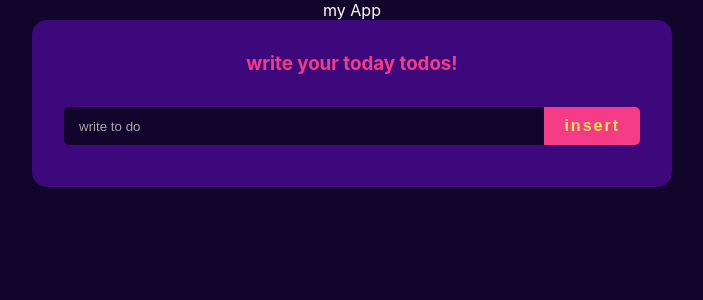
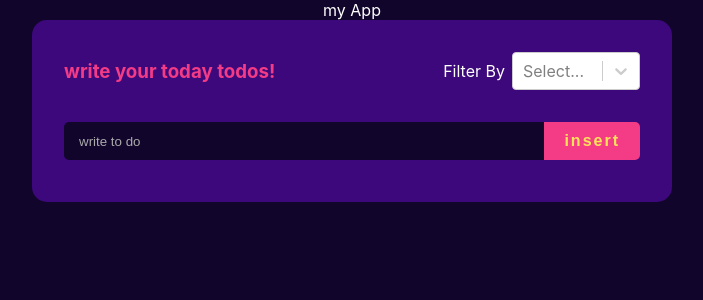
Before and after one commit to armin-bkh/todolistapp-react-js, a React (Create React App) app: page / in a window 1280 px wide. Shown: the top 300 px of the page, without its empty margins (288-991 px from the left). Built offline with nearby package versions, Linux system fonts and the light colour scheme.

Commit message:
added react-select to the project and added filter component for filter todos

```diff
--- a/package.json
+++ b/package.json
@@ -11,6 +11,7 @@
     "react-dom": "^17.0.2",
     "react-icons": "^4.2.0",
     "react-scripts": "4.0.3",
+    "react-select": "^4.3.1",
     "web-vitals": "^1.1.2"
   },
   "scripts": {
--- /dev/null
+++ b/src/Components/Filter/Filter.jsx
@@ -0,0 +1,23 @@
+import { useState } from "react";
+import SelectBox from "../common/SelectBox/SelectBox";
+
+const options = [
+    {value: "", label: "All"},
+    {value: "Uncompleted", label: "Uncompleted"},
+    {value: "Completed", label: "Completed"},
+];
+
+const FilterTodos = ({onFilter}) => {
+    const [filter, setFilter] = useState('');
+
+    const changeHandler = (e) => {
+        setFilter(e.value);
+        onFilter(e.value);
+    }
+
+    return (
+        <SelectBox label="Filter By" setFilter={setFilter} value={filter.value} onChange={changeHandler} options={options}/>
+     );
+}
+
+export default FilterTodos;
--- a/src/Components/NavBar/NavBar.jsx
+++ b/src/Components/NavBar/NavBar.jsx
@@ -1,8 +1,10 @@
+import FilterTodos from '../Filter/Filter';
 import styles from './NavBar.module.scss';
 
-const NavBar = ({ unCompleted }) => {
+const NavBar = ({ unCompleted, onFilter }) => {
   return (
     <header className={styles.header}>
+      <div className={styles.countContainer}>
       {unCompleted ? (
         <>
           <span className={styles.badge}>{unCompleted}</span> <h1 className={styles.title}>uncompleted todos</h1>
@@ -12,6 +14,8 @@ const NavBar = ({ unCompleted }) => {
           <h1 className={styles.title}>write your today todos!</h1>
         </>
       )}
+      </div>
+      <FilterTodos onFilter={onFilter}/>
     </header>
   );
 };
--- a/src/Components/NavBar/NavBar.module.scss
+++ b/src/Components/NavBar/NavBar.module.scss
@@ -5,8 +5,12 @@ $item-bg: #11052C;
 .header{
     display: flex;
     align-items: center;
-    justify-content: center;
+    justify-content: space-between;
     margin-bottom: 2rem;
+
+    .countContainer{
+        display: flex;
+        align-items: center;
 
     .badge{
         padding: 5px 10px;
@@ -21,3 +25,5 @@ $item-bg: #11052C;
         font-weight: bold;
     }
 }
+
+}
--- a/src/Components/TodoListApp/TodoListApp.jsx
+++ b/src/Components/TodoListApp/TodoListApp.jsx
@@ -3,11 +3,14 @@ import NavBar from "../NavBar/NavBar";
 import TodoForm from "../TodoForm/TodoForm"
 import TodoList from "../TodoList/TodoList"
 import styles from './TodoListApp.module.scss';
+
 const TodoListApp = () => {
     const [todos, setTodos] = useState([]);
+    const [filterTodo, setFilterTodo] = useState([]);
 
     useEffect(()=> {
         console.log(todos);
+        setFilterTodo(todos);
     }, [todos])
 
     const addTodoHandler = (todo) => {
@@ -42,11 +45,23 @@ const TodoListApp = () => {
         setTodos(newTodos);
     }
 
+    const filterTodoHandler = (value) =>{
+        if(value === "") return setFilterTodo(todos);
+        if(value === "Uncompleted") {
+            const updatedTodos = todos.filter(todo => !todo.isCompleted);
+            setFilterTodo(updatedTodos);
+        }
+        if( value === "Completed") {
+            const updatedTodos = todos.filter(todo => todo.isCompleted);
+            setFilterTodo(updatedTodos);
+        }
+    }
+
     return (
         <article className={styles.todoListContainer}>
-            <NavBar unCompleted={todos.filter(todo => !todo.isCompleted).length}/>
+            <NavBar unCompleted={todos.filter(todo => !todo.isCompleted).length} onFilter={filterTodoHandler}/>
             <TodoForm onSubmit={addTodoHandler}/>
-            <TodoList todos={todos} onDelete={deleteTodoHandler} onCompleted={completedTodoHandler} onEdit={editTodoHandler} />
+            <TodoList todos={filterTodo} onDelete={deleteTodoHandler} onCompleted={completedTodoHandler} onEdit={editTodoHandler} />
         </article>
      );
 }
--- /dev/null
+++ b/src/Components/common/SelectBox/SelectBox.jsx
@@ -0,0 +1,18 @@
+import Select from 'react-select';
+import styles from './SelectBox.module.scss';
+
+const SelectBox = ({ label , ...rest }) => {
+    return (
+        <div className={styles.selectContainer}>
+            <label>
+                {label}
+            </label>
+            <Select
+                className={styles.selectBox}
+                {...rest}
+            />
+        </div>
+     );
+}
+
+export default SelectBox;
--- /dev/null
+++ b/src/Components/common/SelectBox/SelectBox.module.scss
@@ -0,0 +1,14 @@
+.selectContainer{
+    display: flex;
+    align-items: center;
+    justify-content: center;
+
+    label{
+        margin-right: 7px;
+    }
+
+    .selectBox{
+        width: 8rem;
+        color: #000;
+    }
+}
```
Also changed, not shown: src/Components/Filter/Filter.module.scss (added), 1 other file (tests, documents, lock files or other folders).
